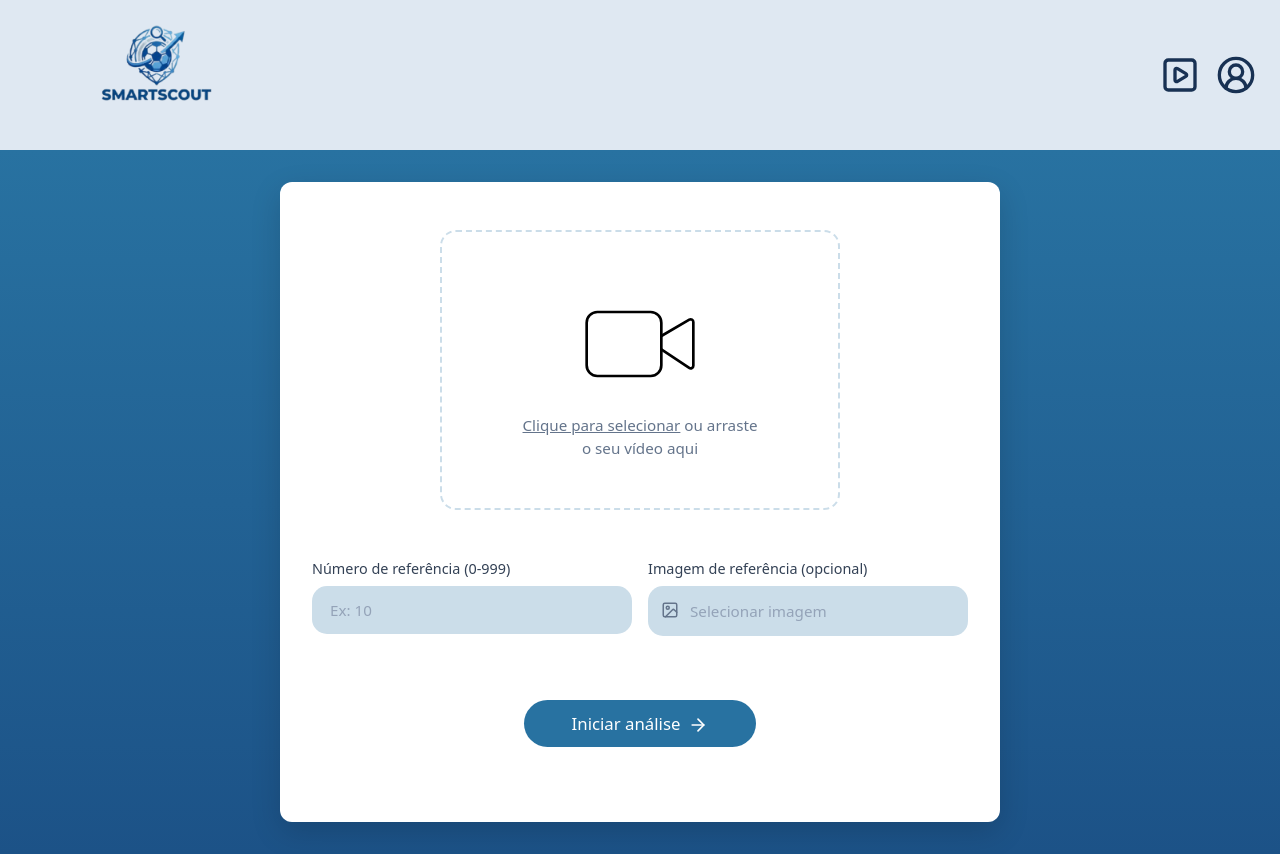
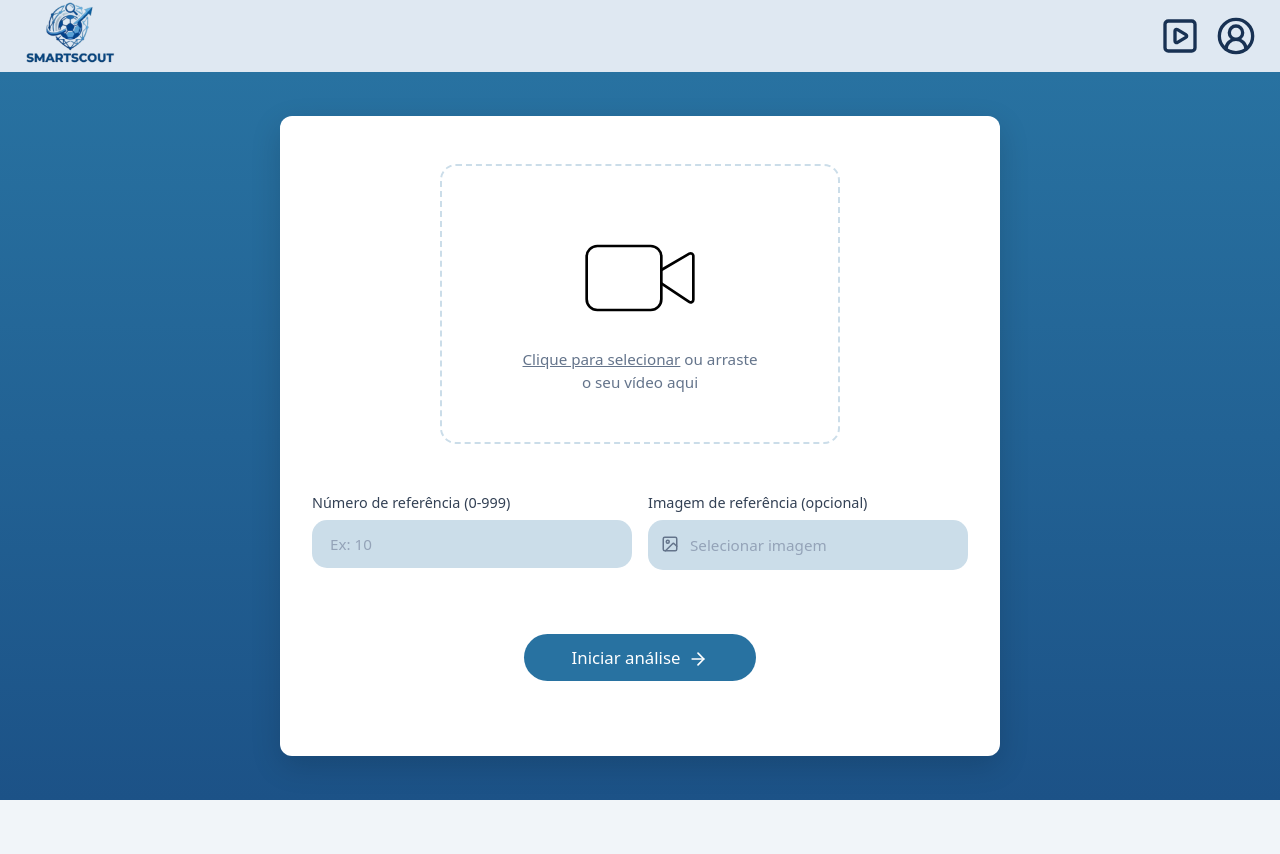
Before and after one commit to pedrofacine/PI_V_ES_TIME-15, a React (Vite) app in the folder frontend/: page / in a window 1280 px wide. After the commit the page ends 800 px from the top, so only its background shows below. Built offline with nearby package versions, Linux system fonts and the light colour scheme.

Commit message:
fix: ajuste header

```diff
--- a/frontend/src/components/Header/Header.css
+++ b/frontend/src/components/Header/Header.css
@@ -2,11 +2,11 @@
   display: flex;
   align-items: center;
   justify-content: space-between;
-  padding: 20px 24px;
+  padding: 0 24px;
   background: #dfe8f2;
-  height: 150px;
-  min-height: 150px;
-  max-height: 150px;
+  height: 72px;
+  min-height: 72px;
+  max-height: 72px;
   flex-shrink: 0;
 }
 
@@ -21,10 +21,12 @@
 }
 
 .brand-logo {
-  height: 150px;
   width: auto;
   object-fit: contain;
-  max-height: 180px;
+  display: block;
+  max-height: 120px;
+  margin-left: -60px;
+  margin-top: 12px;
 }
 
 .actionsGroup {
--- a/frontend/src/components/Header/Header.jsx
+++ b/frontend/src/components/Header/Header.jsx
@@ -62,13 +62,15 @@ export function Header() {
         </Link>
 
         <div className="actionsGroup">
-          <button
-            className="iconButton"
-            aria-label="Iniciar Análise"
-            title="Iniciar Análise"
+          <Link to="/clips-history">
+            <button
+              className="iconButton"
+              aria-label="Meus Clipes"
+              title="Meus Clipes"
           >
             <SquarePlay size={40} />
           </button>
+          </Link>
 
           <button
             className="iconButton"
```
